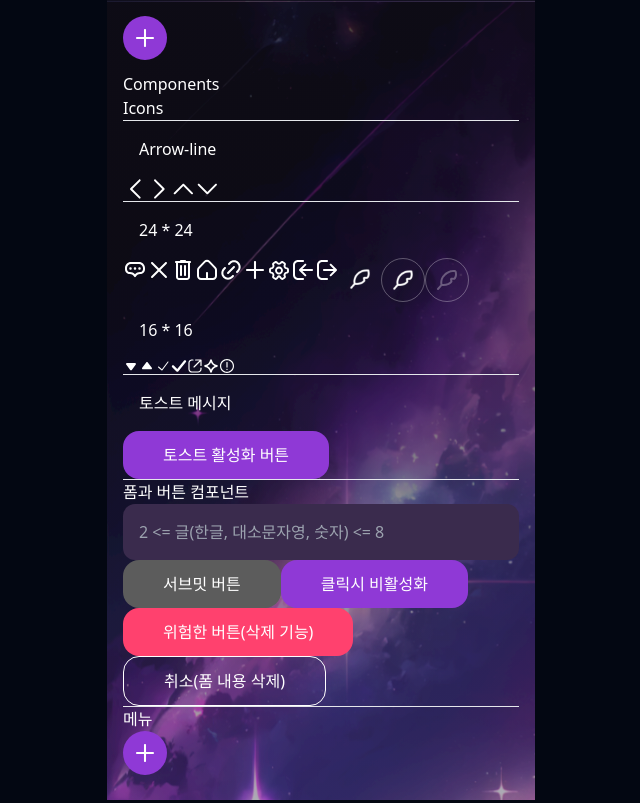
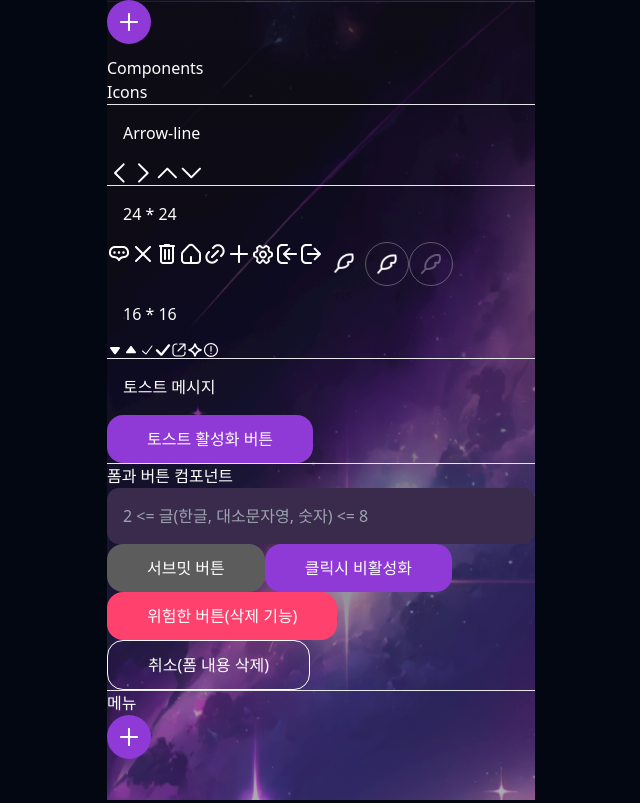
Before and after one commit to easy-or-hard/ZARI-FRONTEND, a Next.js app: page /testie/components in a window 1280 px wide. Shown: the whole page, without its empty margins (319-959 px from the left). Built offline with nearby package versions, Linux system fonts and the light colour scheme.

Commit message:
패딩 제거하고, 포지션 랠러티브로 변경

```diff
--- a/src/app/testie/components/page.tsx
+++ b/src/app/testie/components/page.tsx
@@ -36,7 +36,7 @@ export default function Components() {
     const [isNameAvailable, setIsNameAvailable] = useState(false);
 
     return (
-        <div className='p-4 w-full'>
+        <div className='relative w-full'>
             <Menu/>
             <h1>Components</h1>
             <h2>Icons</h2>
```
